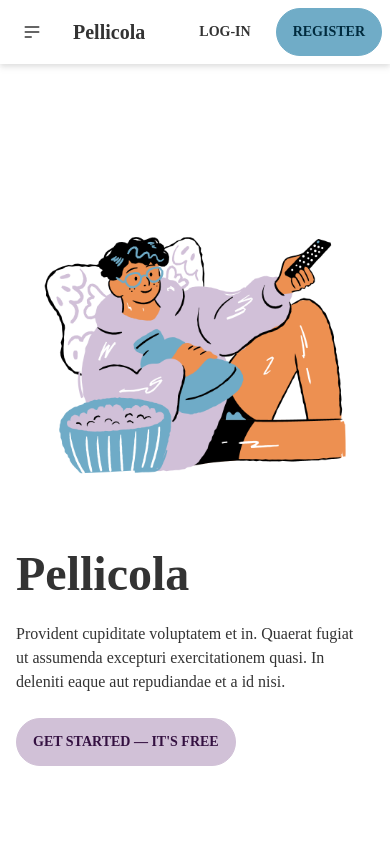
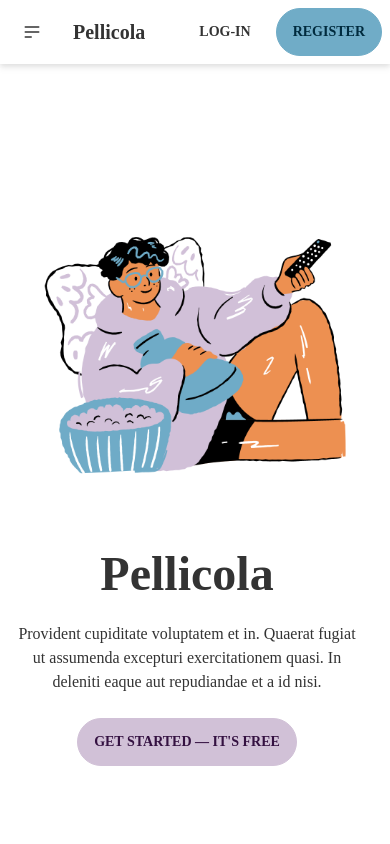
Before and after one commit to jamesesguerra/movie-app, a React (Create React App) app: page / in a window 390 px wide. Shown: the top 844 px of the page. Built offline with nearby package versions, Linux system fonts and the light colour scheme; no server answers.

Commit message:
fix layout of hero section

```diff
--- a/src/pages/Landing.jsx
+++ b/src/pages/Landing.jsx
@@ -16,28 +16,15 @@ const Landing = () => {
         <div className="hero min-h-full bg-base-100 mb-36 mt-24">
           <div className="hero-content flex-col lg:flex-row-reverse">
             <div className="">
-              <img src={art} alt="A guy watching a movie" className="" />
+              <img src={art} alt="A guy watching a movie" />
             </div>
-            <div className="max-w-2xl mr-4">
-              <h1 className="text-5xl font-bold text-left">Pellicola</h1>
-              <p className="py-6 text-left">Provident cupiditate voluptatem et in. Quaerat fugiat ut assumenda excepturi exercitationem quasi. In deleniti eaque aut repudiandae et a id nisi.</p>
-              <button className="btn btn-primary flex justify-end">Get Started — it's free</button>
+            <div className="max-w-2xl mr-4 text-center lg:text-left">
+              <h1 className="text-5xl font-bold">Pellicola</h1>
+              <p className="py-6">Provident cupiditate voluptatem et in. Quaerat fugiat ut assumenda excepturi exercitationem quasi. In deleniti eaque aut repudiandae et a id nisi.</p>
+              <button className="btn btn-primary lg:mx-auto">Get Started — it's free</button>
             </div>
           </div>
         </div>
-
-        {/* <div className="bg-base-100 my-24">
-          <div className="hero-content flex-col lg:flex-row">
-            <div className="max-w-xs max-h-96">
-              <img src={phone1} alt="" />
-            </div>
-
-            <div className="mr-4 prose">
-              <h2 className="font-bold text-left">It's like letterboxd except not really.</h2>
-              <p className="text-left">Provident cupiditate voluptatem et in. Quaerat fugiat ut assumenda excepturi exercitationem quasi. In deleniti eaque aut repudiandae et a id nisi.</p>
-            </div>
-          </div>
-        </div> */}
 
         <div className="bg-base-100 my-24 px-4 text-center">
           <div className="max-w-xl mx-auto">
```
Also changed, not shown: src/components/Footer.jsx (+3 -5 lines).
